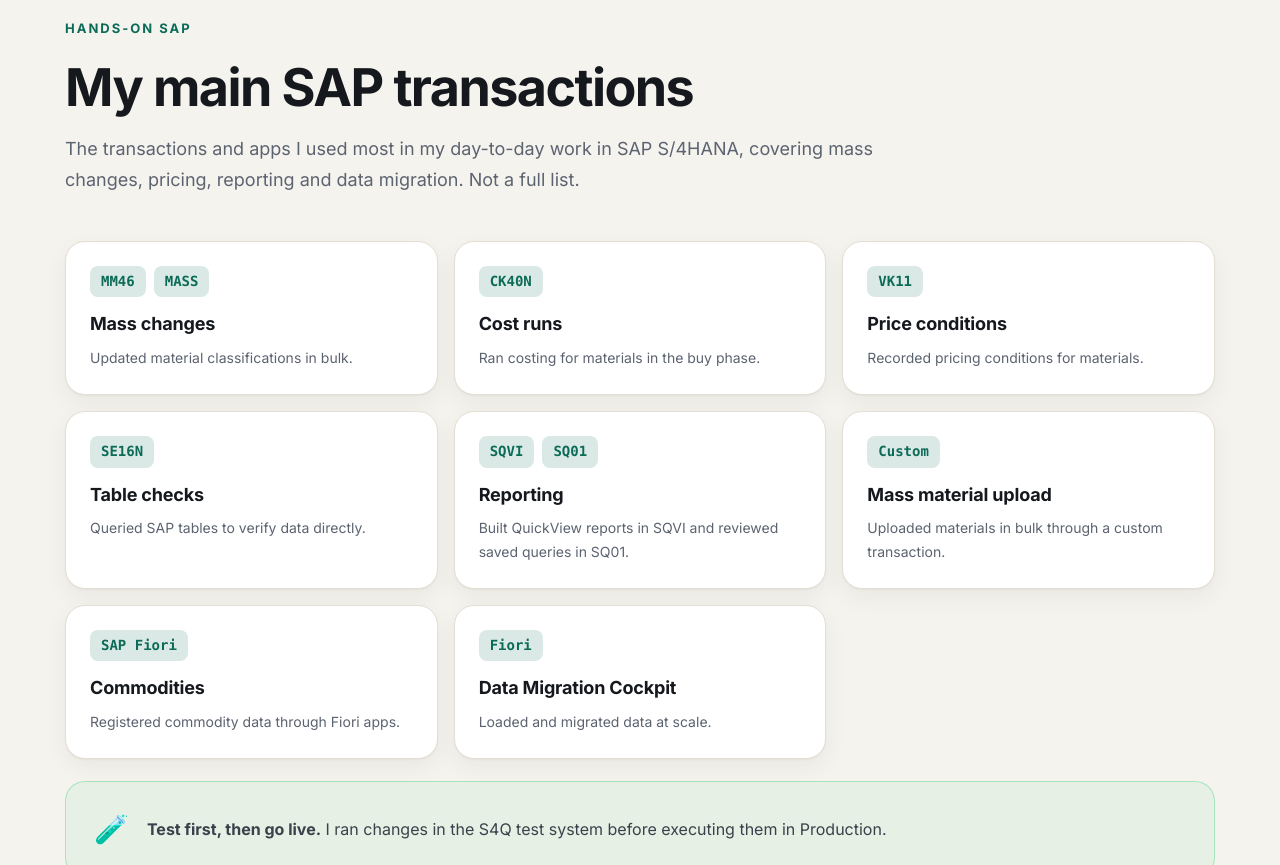
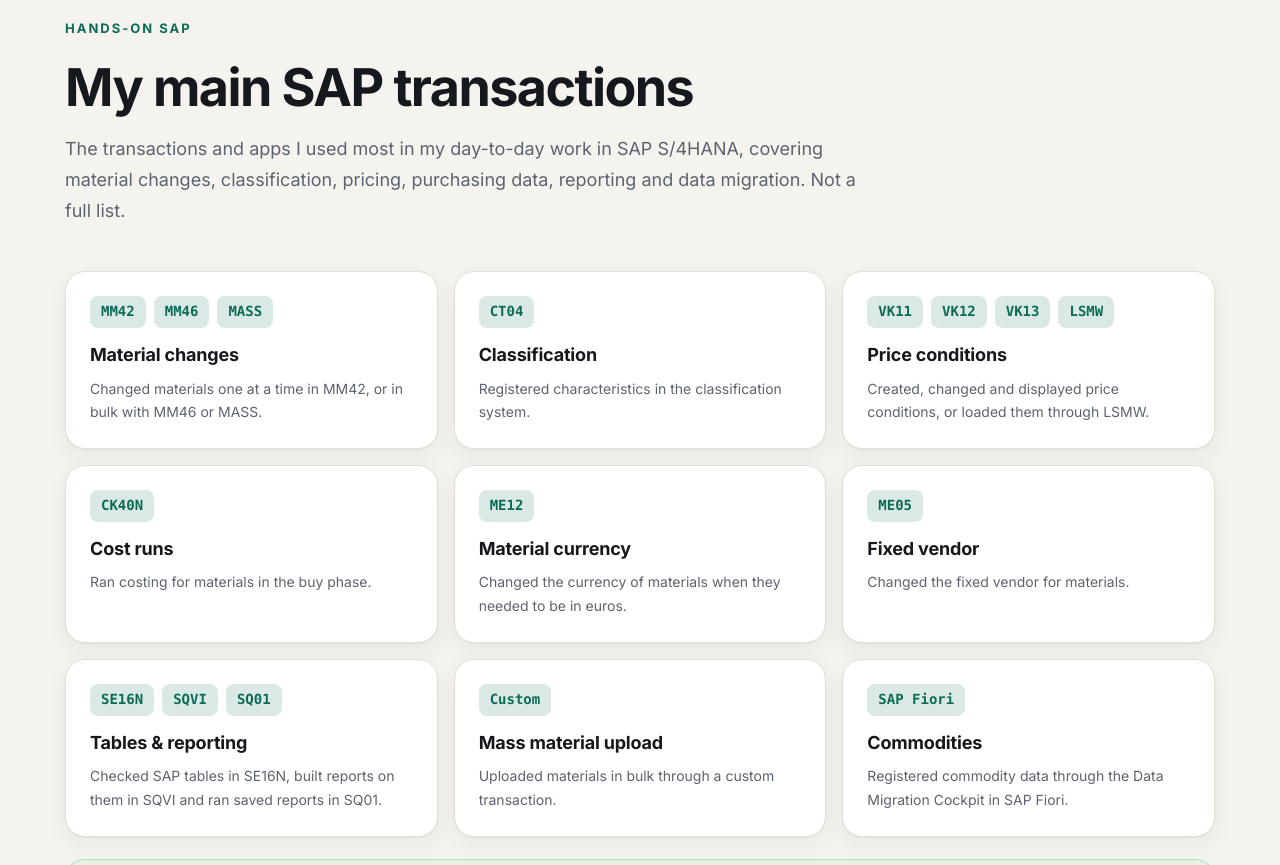
Before and after one commit to lucas-c-r/lucas-portfolio, a plain HTML site: page lacoste.html in a window 1280 px wide. Shown: the part 3560-4425 px from the top of the page. Drawn offline with Linux system fonts and the light colour scheme.

Commit message:
Expand SAP transactions on Lacoste page

```diff
--- a/lacoste.html
+++ b/lacoste.html
@@ -341,13 +341,23 @@
   <div class="container">
     <div class="eyebrow">Hands-on SAP</div>
     <h2>My main SAP transactions</h2>
-    <p class="section-text">The transactions and apps I used most in my day-to-day work in SAP S/4HANA, covering mass changes, pricing, reporting and data migration. Not a full list.</p>
+    <p class="section-text">The transactions and apps I used most in my day-to-day work in SAP S/4HANA, covering material changes, classification, pricing, purchasing data, reporting and data migration. Not a full list.</p>
 
     <div class="tx-grid">
       <div class="tx">
-        <div class="codes"><span>MM46</span><span>MASS</span></div>
-        <h4>Mass changes</h4>
-        <p>Updated material classifications in bulk.</p>
+        <div class="codes"><span>MM42</span><span>MM46</span><span>MASS</span></div>
+        <h4>Material changes</h4>
+        <p>Changed materials one at a time in MM42, or in bulk with MM46 or MASS.</p>
+      </div>
+      <div class="tx">
+        <div class="codes"><span>CT04</span></div>
+        <h4>Classification</h4>
+        <p>Registered characteristics in the classification system.</p>
+      </div>
+      <div class="tx">
+        <div class="codes"><span>VK11</span><span>VK12</span><span>VK13</span><span>LSMW</span></div>
+        <h4>Price conditions</h4>
+        <p>Created, changed and displayed price conditions, or loaded them through LSMW.</p>
       </div>
       <div class="tx">
         <div class="codes"><span>CK40N</span></div>
@@ -355,19 +365,19 @@
         <p>Ran costing for materials in the buy phase.</p>
       </div>
       <div class="tx">
-        <div class="codes"><span>VK11</span></div>
-        <h4>Price conditions</h4>
-        <p>Recorded pricing conditions for materials.</p>
+        <div class="codes"><span>ME12</span></div>
+        <h4>Material currency</h4>
+        <p>Changed the currency of materials when they needed to be in euros.</p>
       </div>
       <div class="tx">
-        <div class="codes"><span>SE16N</span></div>
-        <h4>Table checks</h4>
-        <p>Queried SAP tables to verify data directly.</p>
+        <div class="codes"><span>ME05</span></div>
+        <h4>Fixed vendor</h4>
+        <p>Changed the fixed vendor for materials.</p>
       </div>
       <div class="tx">
-        <div class="codes"><span>SQVI</span><span>SQ01</span></div>
-        <h4>Reporting</h4>
-        <p>Built QuickView reports in SQVI and reviewed saved queries in SQ01.</p>
+        <div class="codes"><span>SE16N</span><span>SQVI</span><span>SQ01</span></div>
+        <h4>Tables &amp; reporting</h4>
+        <p>Checked SAP tables in SE16N, built reports on them in SQVI and ran saved reports in SQ01.</p>
       </div>
       <div class="tx">
         <div class="codes"><span>Custom</span></div>
@@ -377,12 +387,7 @@
       <div class="tx">
         <div class="codes"><span>SAP Fiori</span></div>
         <h4>Commodities</h4>
-        <p>Registered commodity data through Fiori apps.</p>
-      </div>
-      <div class="tx">
-        <div class="codes"><span>Fiori</span></div>
-        <h4>Data Migration Cockpit</h4>
-        <p>Loaded and migrated data at scale.</p>
+        <p>Registered commodity data through the Data Migration Cockpit in SAP Fiori.</p>
       </div>
     </div>
 
@@ -421,6 +426,7 @@
       <div class="skill">SAP Fiori</div>
       <div class="skill">Data Migration Cockpit</div>
       <div class="skill">SAP Query (SQVI, SQ01)</div>
+      <div class="skill">LSMW</div>
       <div class="skill">DeSL PLM</div>
       <div class="skill">Advanced Excel</div>
       <div class="skill">XLOOKUP &amp; EXACT</div>
```
